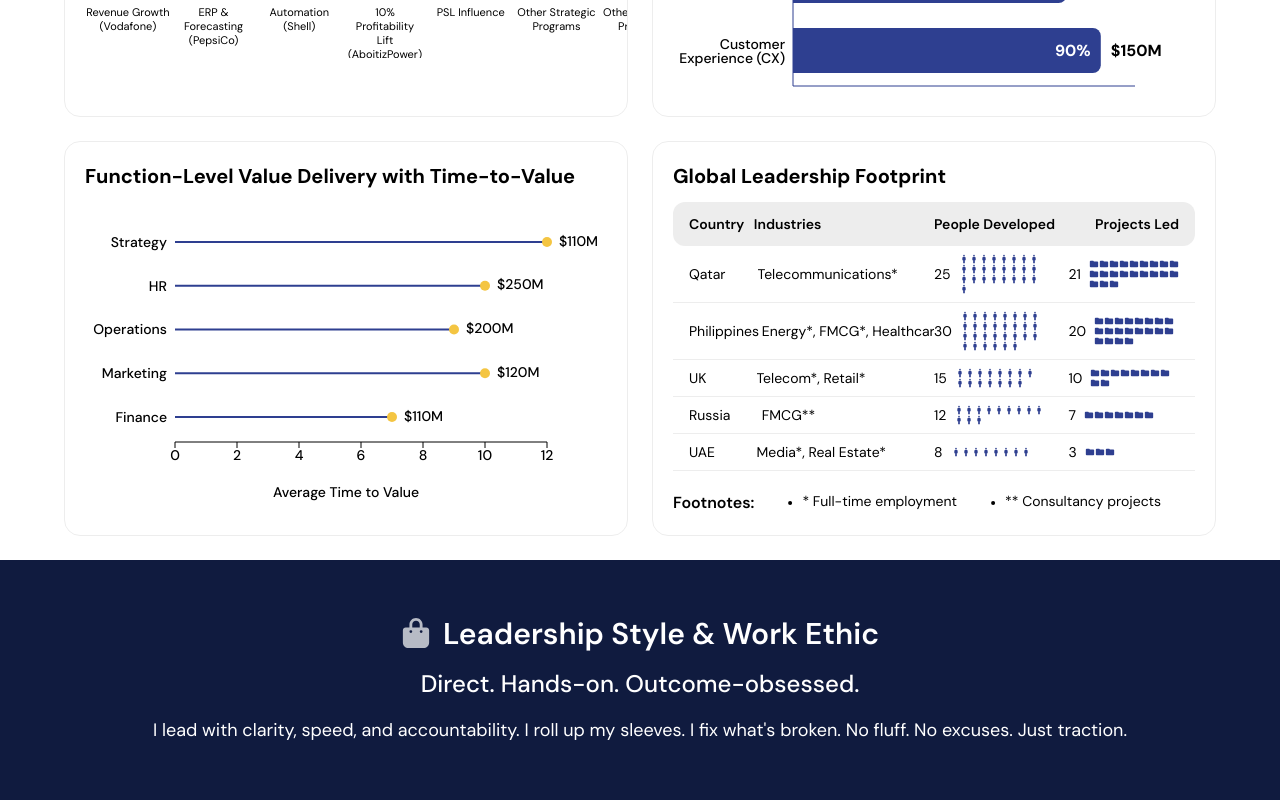
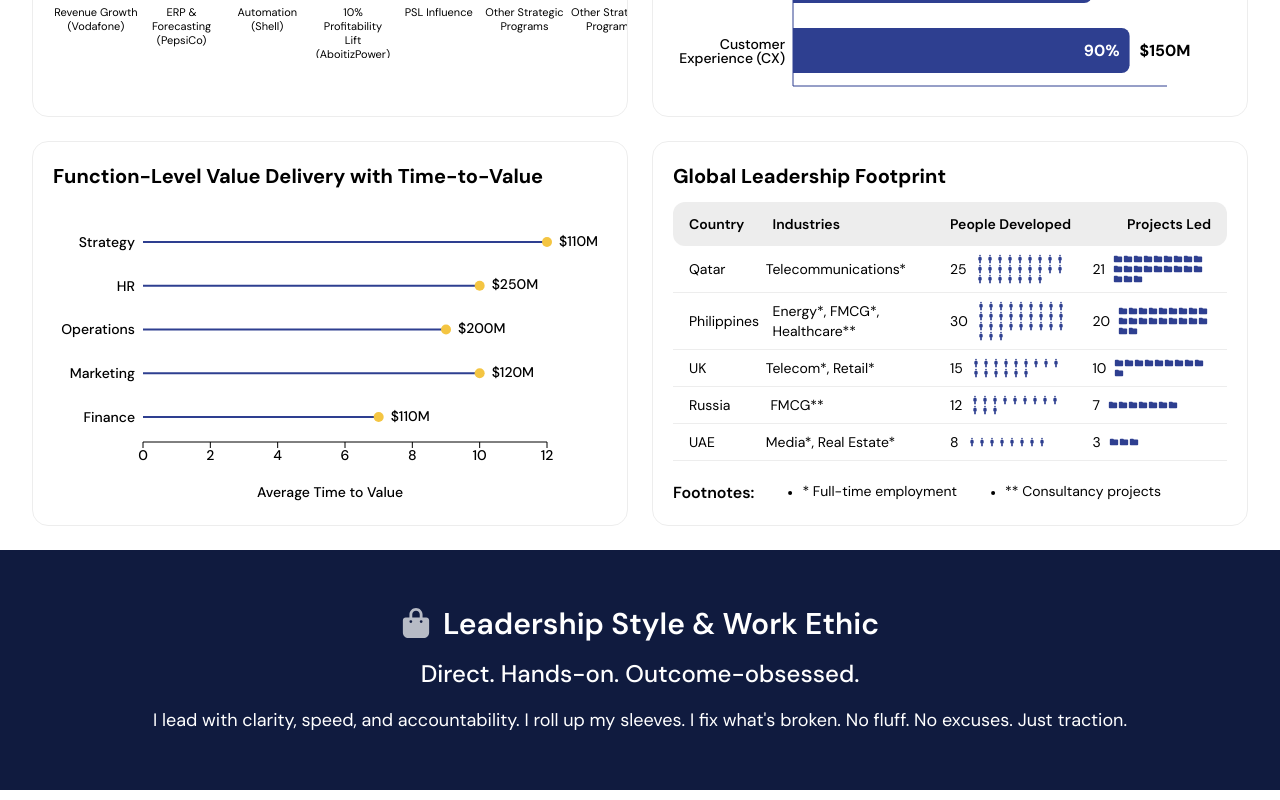
Before and after one commit to ultradevs-clients/ollie-pangan-consultancy, a Next.js app: page /portfolio in a window 1280 px wide. Shown: the part 951-1751 px from the top of the page. Built offline with nearby package versions, Linux system fonts and the light colour scheme.

Commit message:
conatiner

```diff
--- a/src/app/portfolio/page.jsx
+++ b/src/app/portfolio/page.jsx
@@ -10,7 +10,7 @@ export const metadata = {
 export default function page() {
 	return (
 		<>
-			<div className="container lg:px-0 px-5 pb-6">
+			<div className="portfolio-container lg:px-0 px-5 pb-6">
 				<Header />
 				<PortfolioCards />
 				<PortfolioCharts />
--- a/src/assets/css/base/common.css
+++ b/src/assets/css/base/common.css
@@ -29,6 +29,10 @@ p {
 	@apply w-full md:w-[95%] lg:w-[90%] mx-auto;
 }
 
+.portfolio-container {
+	@apply w-full md:w-[95%]  mx-auto;
+}
+
 .btn {
 	@apply bg-main text-background px-6 py-3 rounded-xl cursor-pointer w-full lg:w-max;
 }
--- a/src/components/common/ChartFour.jsx
+++ b/src/components/common/ChartFour.jsx
@@ -42,7 +42,7 @@ export default function ChartFour() {
 
 			<ul className="w-max lg:w-full">
 				<div className="text-sm font-semibold flex  w-full bg-low/10 py-3 px-4 rounded-xl">
-					<div className="w-2/4 flex gap-6">
+					<div className="w-2/4 flex gap-10">
 						<h4 className="w-1/6">Country</h4>
 						<h4 className="w-5/6">Industries</h4>
 					</div>
@@ -56,9 +56,9 @@ export default function ChartFour() {
 						key={idx}
 						className="border-b px-4 py-2 border-low/10 flex text-sm"
 					>
-						<div className="w-2/4 flex items-center gap-8">
+						<div className="w-2/4 flex items-center gap-10">
 							<h4 className="w-1/6">{item.country}</h4>
-							<h4 className="w-5/6 flex truncate">
+							<h4 className="w-5/6">
 								{item.industries.join(", ")}
 							</h4>
 						</div>
```
